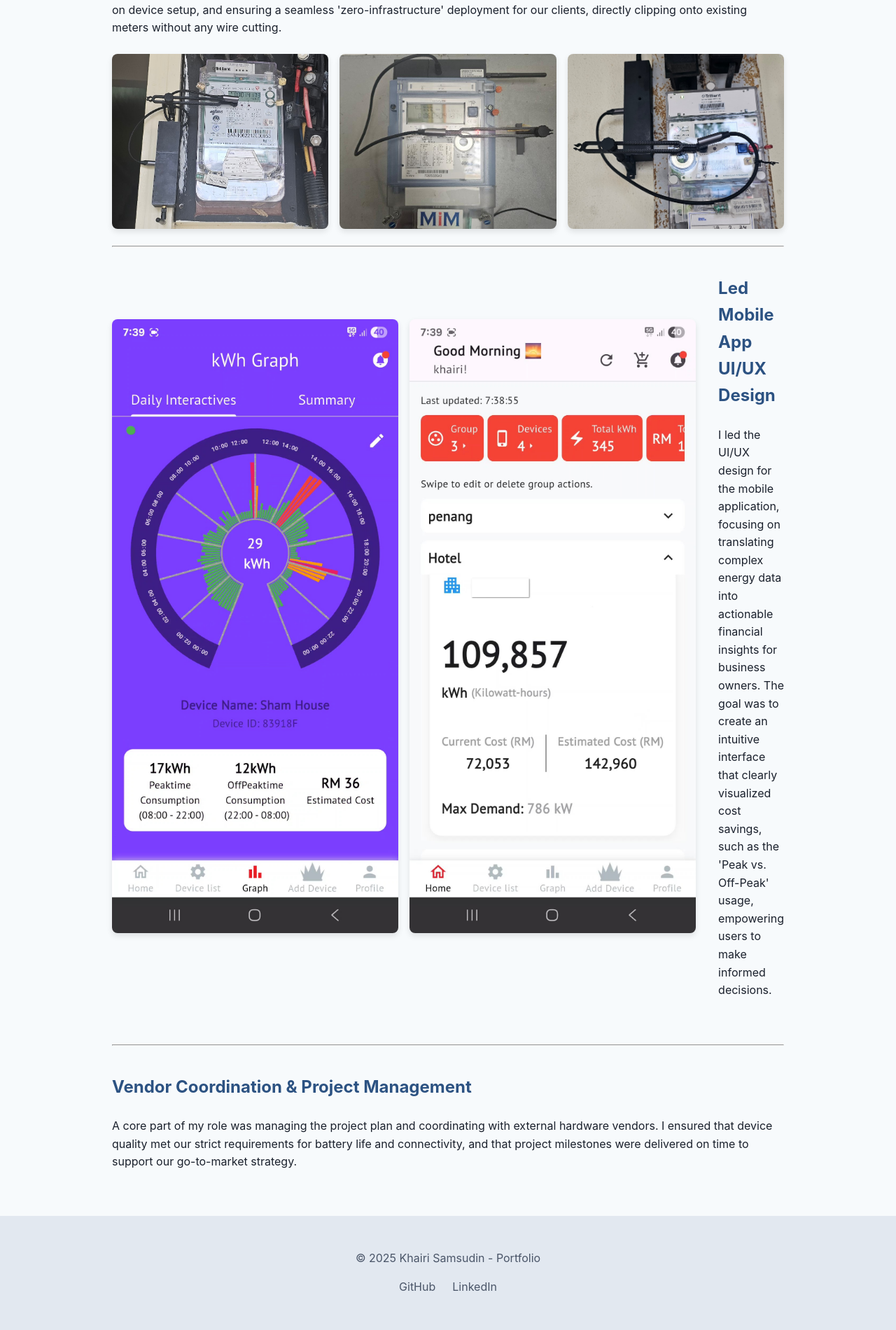
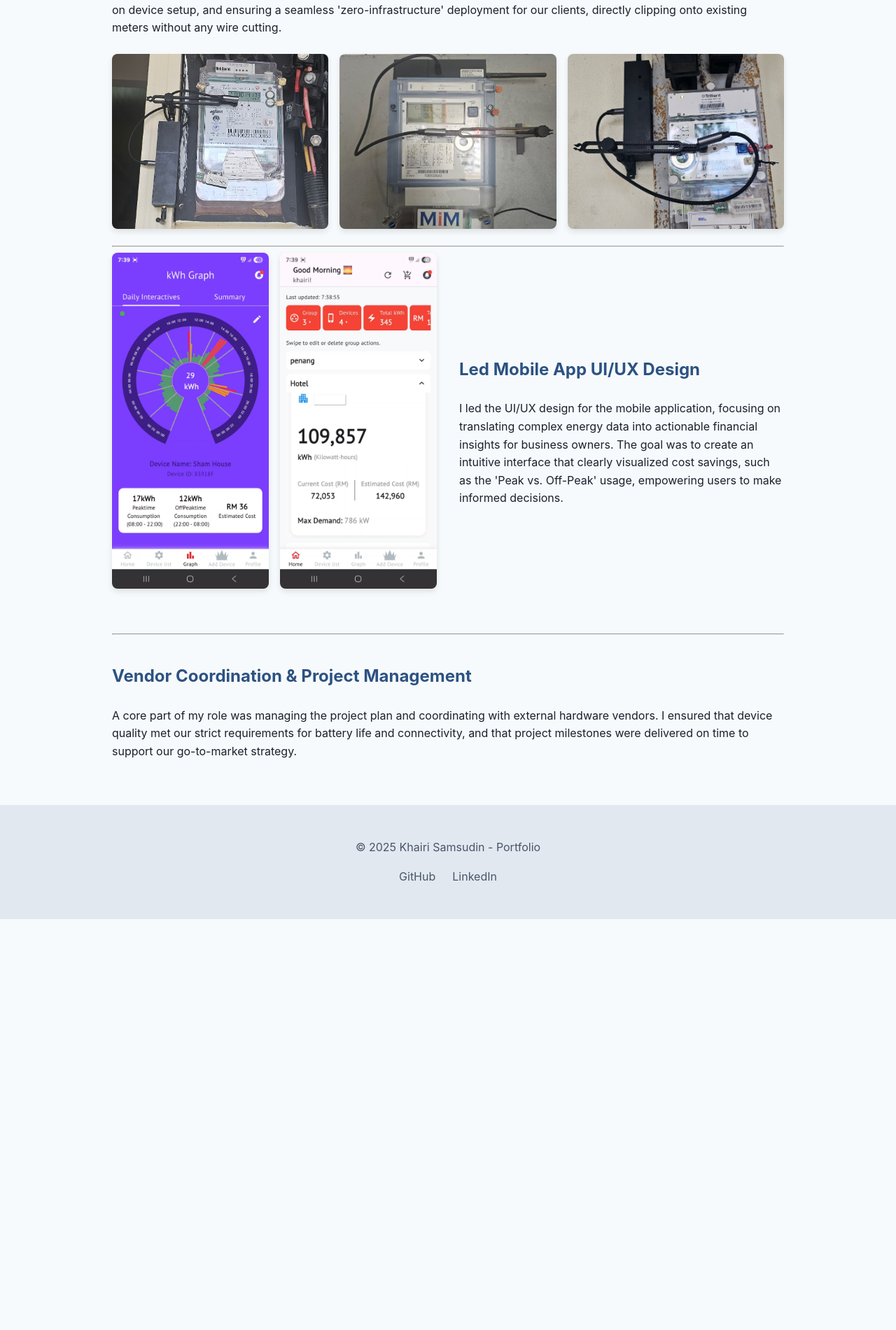
Before and after one commit to xion-xion/xion-xion.github.io, a Jekyll site: the page built from projects/project-energy-eye.html, in a window 1280 px wide. Shown: the part 1222-3122 px from the top of the page at 70% size. Built offline with Jekyll 4.4.1, drawn with Linux system fonts in a browser that asks for light colours; after the commit the page ends 2535 px from its top, so only the background shows below that.

Commit message:
Fix: Adjust layout for app gallery section

```diff
--- a/projects/project-energy-eye.html
+++ b/projects/project-energy-eye.html
@@ -52,14 +52,16 @@ title: "Energy Eye: Commercial Product Development"
 
         <hr>
 
-        <div class="feature-row">
-            <div class="app-gallery">
-                <img src="{{ site.baseurl }}/assets/images/energy-eye/app1.jpg" alt="Energy Eye mobile app graph visualization">
-                <img src="{{ site.baseurl }}/assets/images/energy-eye/app2.jpg" alt="Energy Eye Dashboard Summary">
-            </div>
+        <div class="feature-row feature-row--reverse">
             <div class="feature-text">
                 <h3>Led Mobile App UI/UX Design</h3>
                 <p>I led the UI/UX design for the mobile application, focusing on translating complex energy data into actionable financial insights for business owners. The goal was to create an intuitive interface that clearly visualized cost savings, such as the 'Peak vs. Off-Peak' usage, empowering users to make informed decisions.</p>
+            </div>
+            <div class="feature-image">
+                <div class="app-gallery">
+                    <img src="{{ site.baseurl }}/assets/images/energy-eye/app1.jpg" alt="Energy Eye mobile app graph visualization">
+                    <img src="{{ site.baseurl }}/assets/images/energy-eye/app2.jpg" alt="Energy Eye Dashboard Summary">
+                </div>
             </div>
         </div>
 
```
